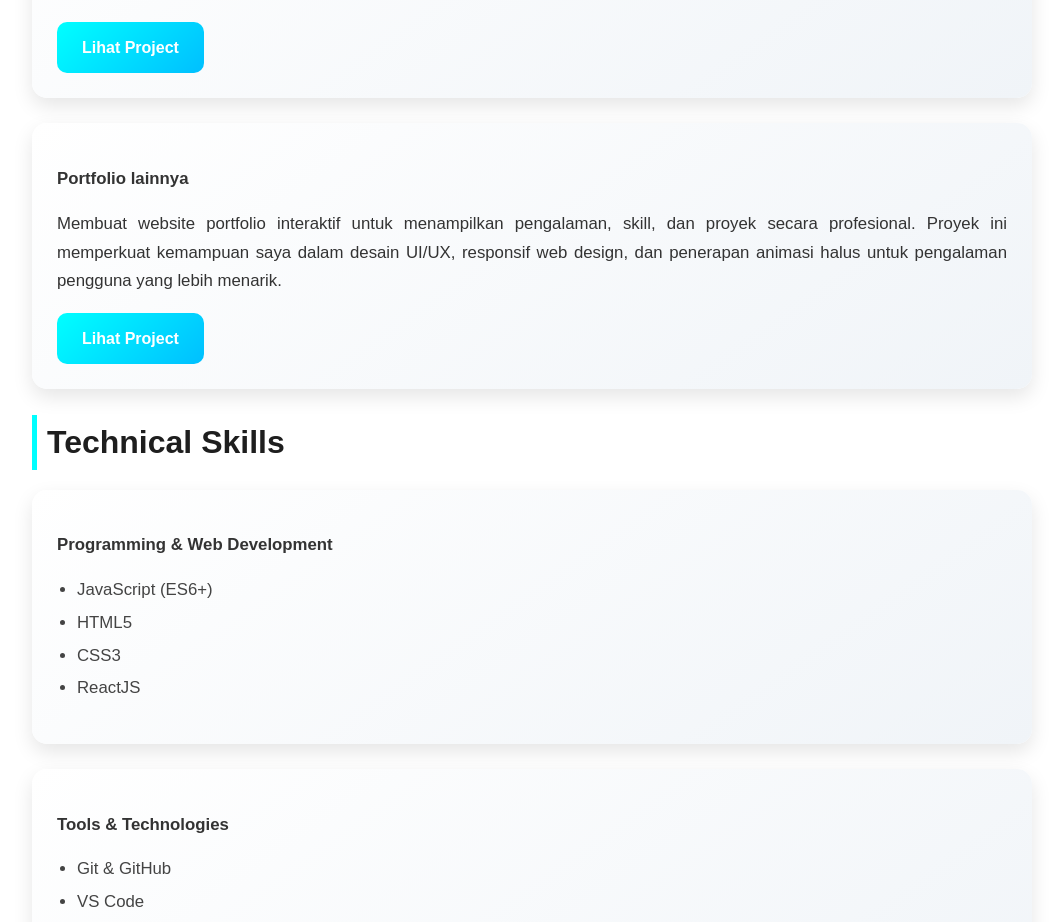
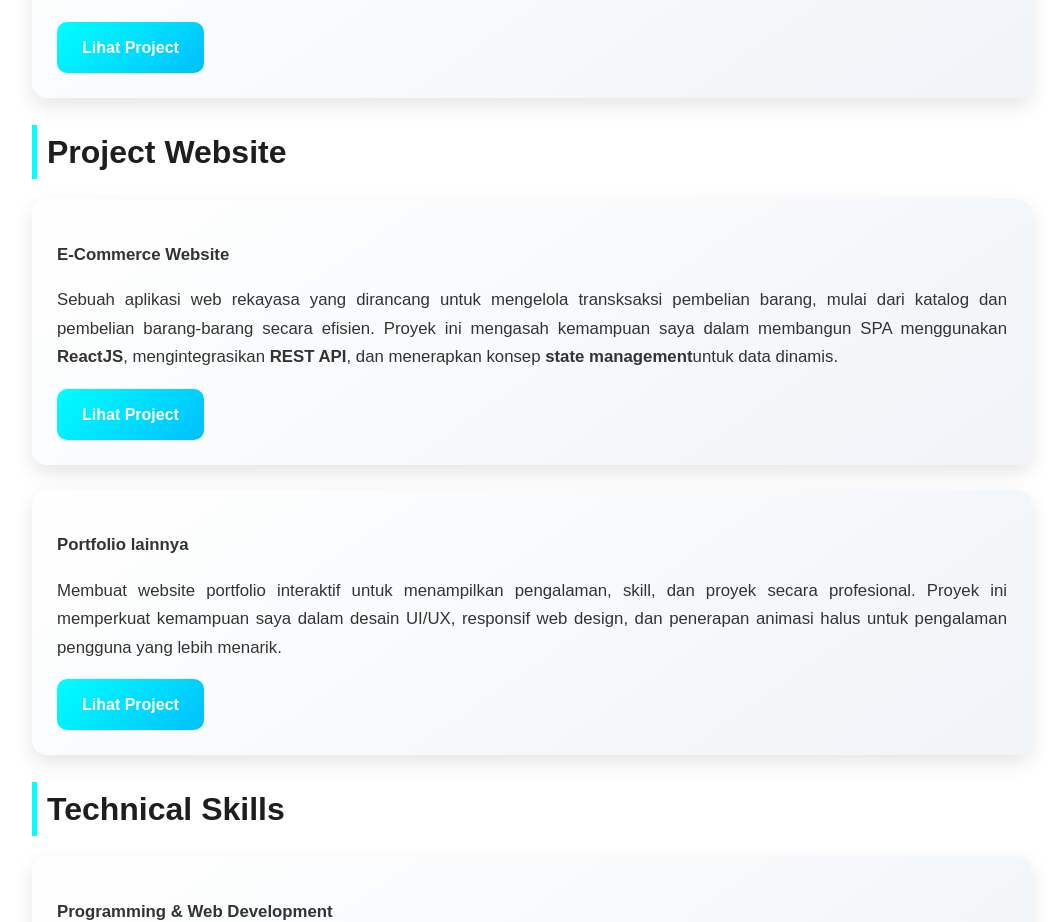
Before and after one commit to Bagasrmdhnw/portfolio-ari, a React (Vite) app: page / in a window 1280 px wide. Shown: the part 3086-4008 px from the top of the page, without its empty margins (108-1171 px from the left). Built offline with nearby package versions, Linux system fonts and the light colour scheme.

Commit message:
Update: perbaikan tampilan homepage

```diff
--- a/src/App.jsx
+++ b/src/App.jsx
@@ -134,7 +134,27 @@ function App() {
       untuk data dinamis.
     </p>
     <a
-      href="#"
+      href="https://lib-bagas-master.vercel.app/"
+      target="_blank"
+      rel="noopener noreferrer"
+      className="card-btn"
+    >
+      Lihat Project
+    </a>
+  </div>
+    <h2>Project Website</h2>
+
+  <div className="card">
+    <h3>E-Commerce Website</h3>
+    <p>
+      Sebuah aplikasi web rekayasa yang dirancang untuk mengelola transksaksi pembelian barang,
+      mulai dari katalog dan pembelian barang-barang secara efisien.
+      Proyek ini mengasah kemampuan saya dalam membangun SPA menggunakan <strong>ReactJS</strong>,
+      mengintegrasikan <strong>REST API</strong>, dan menerapkan konsep <strong>state management</strong>
+      untuk data dinamis.
+    </p>
+    <a
+      href="https://ecommerce-app-nu-six.vercel.app"
       target="_blank"
       rel="noopener noreferrer"
       className="card-btn"
```
